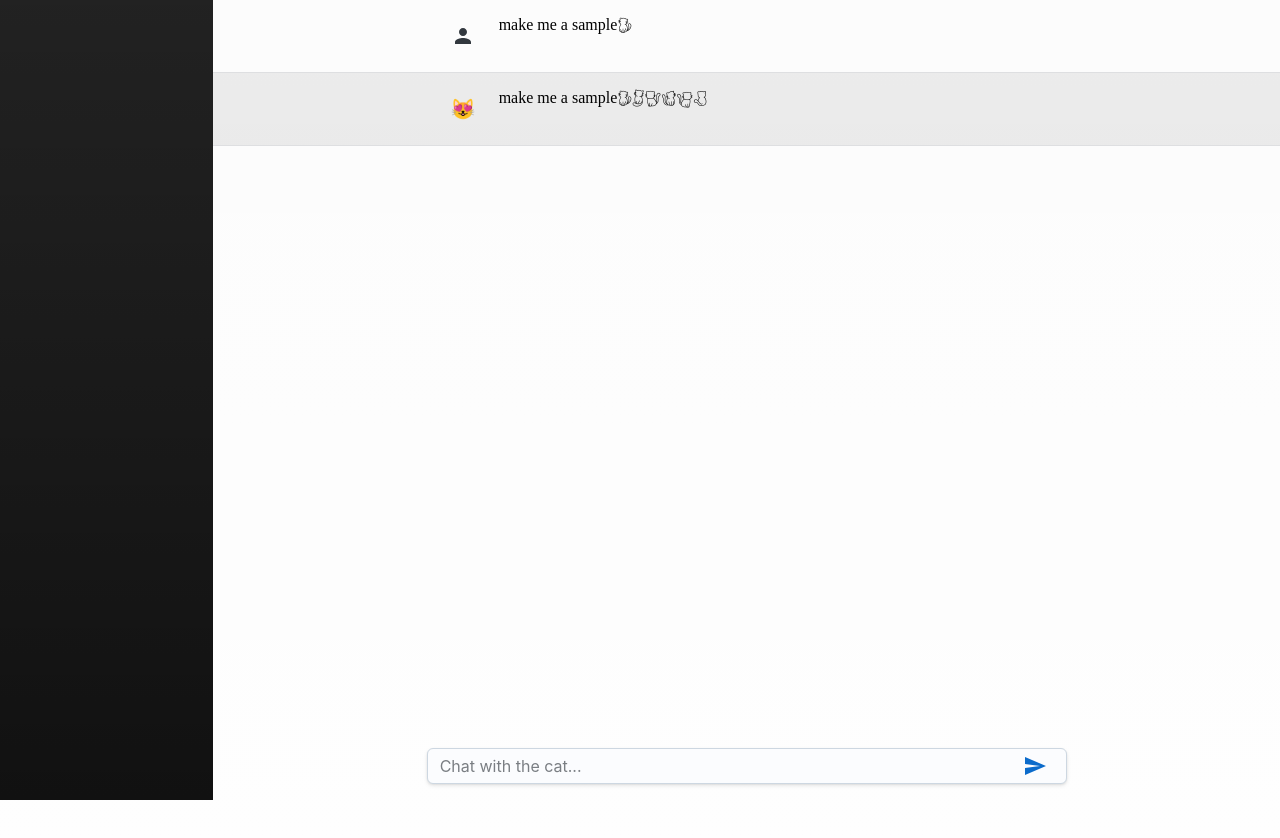
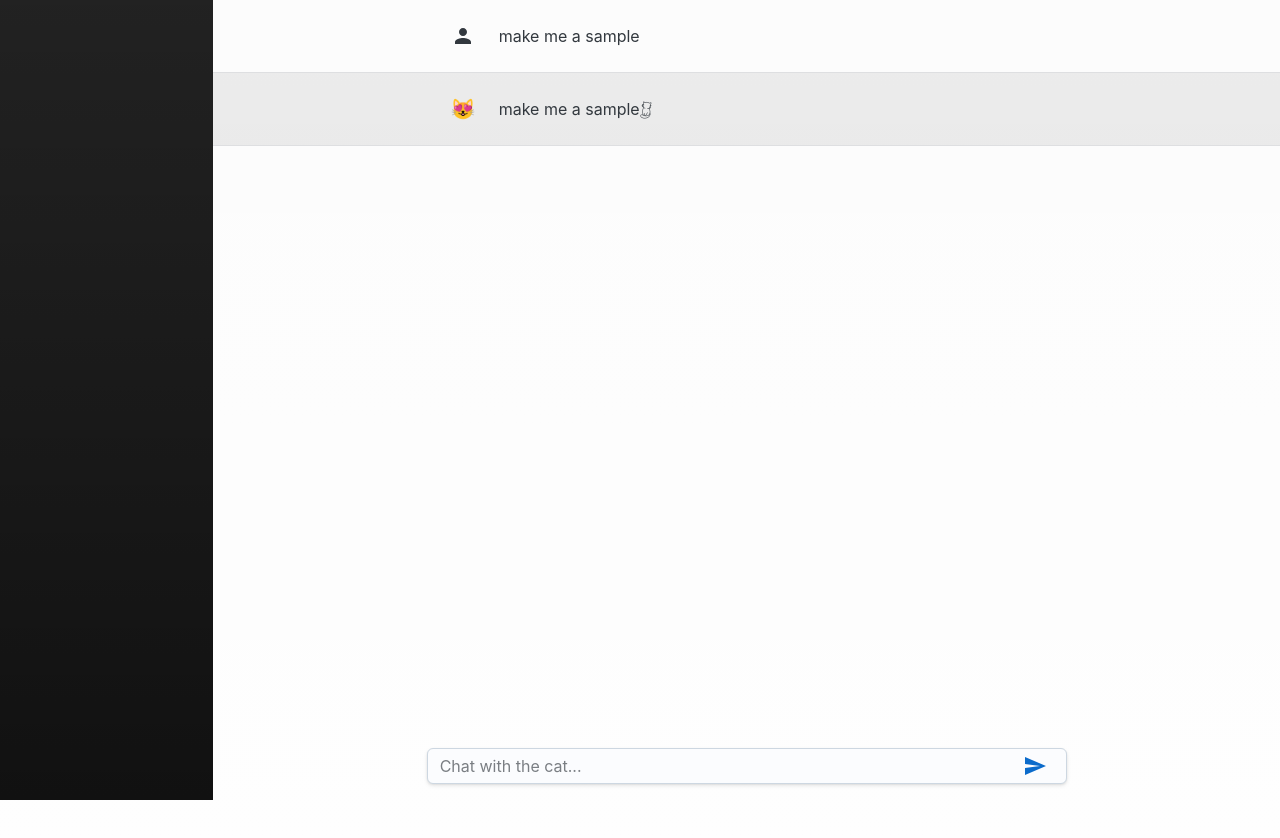
Before and after one commit to wballard/cat-gtp, a Next.js app: page / in a window 1280 px wide. Shown: the top 838 px of the page. Built offline with nearby package versions, Linux system fonts and the light colour scheme.

Commit message:
cat power

```diff
--- a/package.json
+++ b/package.json
@@ -23,6 +23,7 @@
     "next": "13.3.1",
     "react": "18.2.0",
     "react-dom": "18.2.0",
+    "react-type-animation": "^3.0.1",
     "react-use": "^17.4.0",
     "typescript": "5.0.4"
   }
--- a/src/components/message.tsx
+++ b/src/components/message.tsx
@@ -2,8 +2,10 @@ import { Message, MessageFrom } from "@/model/messages";
 import { Avatar, Box, Stack, Typography } from "@mui/joy";
 import PersonIcon from "@mui/icons-material/Person";
 import styles from "./message.module.css";
+import { TypeAnimation } from "react-type-animation";
+import React from "react";
 
-type MessageProps = {
+type MessageDisplayProps = {
   index: number;
   message: Message;
 };
@@ -11,7 +13,12 @@ type MessageProps = {
 /**
  * A single display message in a chat like stack of messages.
  */
-export default function MessageDisplay({ message, index }: MessageProps) {
+export default function MessageDisplay({
+  message,
+  index,
+}: MessageDisplayProps) {
+  const displayText = buildInnerMessage(message);
+  const [initialTyped, setInitialTyped] = React.useState(false);
   return (
     <Box
       className={index % 2 ? styles.response : ""}
@@ -25,17 +32,24 @@ export default function MessageDisplay({ message, index }: MessageProps) {
         <Avatar variant="plain">
           <From message={message} />
         </Avatar>
-        <Stack direction="row" sx={{ paddingTop: 0 }}>
-          {message.content.map((word, i) => (
-            <Typography
-              key={i}
-              level="body1"
-              sx={{ fontFamily: word.type === "caticon" ? "Meows" : undefined }}
-            >
-              {word.text}
+        <Box sx={{ paddingTop: 1 }}>
+          {message.from === "cat" ? (
+            <Typography>
+              {initialTyped ? (
+                <>
+                  <Typography>{displayText}</Typography>
+                  <Typography sx={{ fontFamily: "Meows" }}>A</Typography>
+                </>
+              ) : (
+                <TypeAnimation
+                  sequence={[displayText, () => setInitialTyped(true), ""]}
+                />
+              )}
             </Typography>
-          ))}
-        </Stack>
+          ) : (
+            <Typography>{displayText}</Typography>
+          )}
+        </Box>
       </Stack>
     </Box>
   );
@@ -45,18 +59,26 @@ export default function MessageDisplay({ message, index }: MessageProps) {
  * Moodicons. CatStyle.
  */
 const CatMoodRange = ["😻", "😽", "😺", "😾", "😿", "🙀"];
+const CatIcons = "aAbBcC";
 
-type FromProps = {
+type MessageProps = {
   message: Message;
 };
 
 /**
+ * Just the text of the message.
+ */
+function buildInnerMessage(message: Message) {
+  return message.content.map((word, i) => word.text).join(" ");
+}
+
+/**
  * Message from source. Considers the sentiment, from low 'bad' to high 'good'.
  */
-function From({ message }: FromProps) {
+function From({ message }: MessageProps) {
   const mood =
     CatMoodRange[
-      Math.round((1 - message.sentiment) * (CatMoodRange.length - 1))
+      Math.round((1 - (message.sentiment ?? 1.0)) * (CatMoodRange.length - 1))
     ];
   if (message.from === "human") {
     return <PersonIcon />;
--- a/src/model/messages.tsx
+++ b/src/model/messages.tsx
@@ -33,7 +33,18 @@ export type Message = {
  * Hook into the data model and keep track of a list of messages.
  */
 export function useMessages() {
-  const [messages, { push }] = useList<Message>();
+  const [messages, { push }] = useList<Message>([
+    {
+      content: [{ text: "make me a sample", type: "text" }],
+      sentiment: 0.5,
+      from: "human",
+    },
+    {
+      content: [{ text: "make me a sample", type: "text" }],
+      sentiment: 1.0,
+      from: "cat",
+    },
+  ]);
 
   return {
     messages,
--- a/src/pages/_app.tsx
+++ b/src/pages/_app.tsx
@@ -1,7 +1,12 @@
 import "@/styles/globals.css";
 import "@fontsource/public-sans";
+import dynamic from "next/dynamic";
 import type { AppProps } from "next/app";
 
-export default function App({ Component, pageProps }: AppProps) {
+const App = ({ Component, pageProps }: AppProps) => {
   return <Component {...pageProps} />;
-}
+};
+
+export default dynamic(() => Promise.resolve(App), {
+  ssr: false,
+});
--- a/src/pages/index.tsx
+++ b/src/pages/index.tsx
@@ -6,29 +6,12 @@ import { Box, Button, Divider, Grid, Input, Stack } from "@mui/joy";
 import Head from "next/head";
 import React from "react";
 import { useMount } from "react-use";
+import Typist from "react-typist";
 
 export default function Home() {
   const [query, setQuery] = React.useState("");
   const { messages, push } = useMessages();
 
-  useMount(() => {
-    push({
-      content: [
-        { text: "make me a sample", type: "text" },
-        { text: "a", type: "caticon" },
-      ],
-      sentiment: 0.5,
-      from: "human",
-    });
-    push({
-      content: [
-        { text: "make me a sample", type: "text" },
-        { text: "aAbBcC", type: "caticon" },
-      ],
-      sentiment: 1.0,
-      from: "cat",
-    });
-  });
   return (
     <>
       <Head>
@@ -47,12 +30,14 @@ export default function Home() {
           <Box sx={{ display: "flex", flexDirection: "column", flex: 1 }}>
             <Box sx={{ display: "flex", flex: 1 }}>
               <Stack sx={{ width: 1 }}>
-                {messages.map((message, i) => (
-                  <>
-                    <MessageDisplay key={i} message={message} index={i} />
-                    <Divider />
-                  </>
-                ))}
+                {messages.map((message, i) => {
+                  return (
+                    <Box key={i}>
+                      <MessageDisplay message={message} index={i} />
+                      <Divider />
+                    </Box>
+                  );
+                })}
               </Stack>
             </Box>
             <Box sx={{ display: "flex", justifyContent: "center", padding: 2 }}>
```
Also changed, not shown: 1 other file (tests, documents, lock files or other folders).
